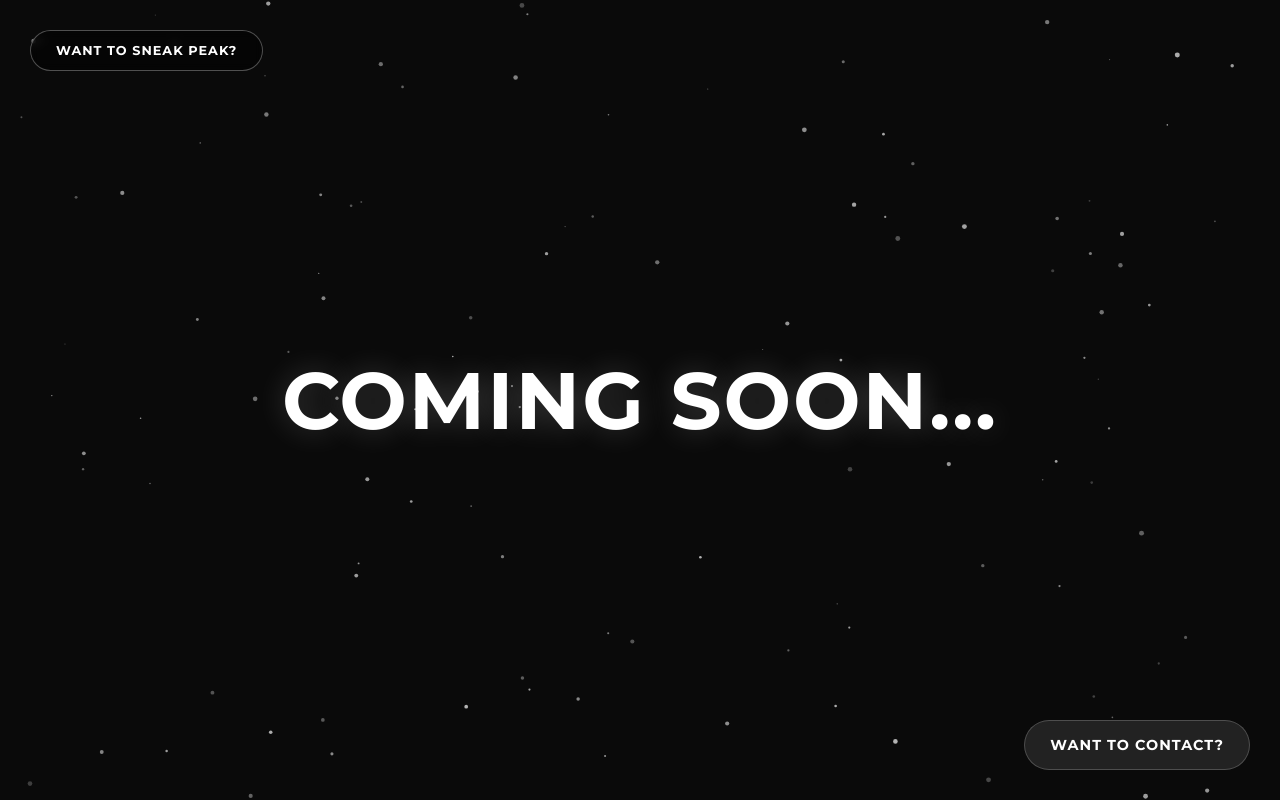
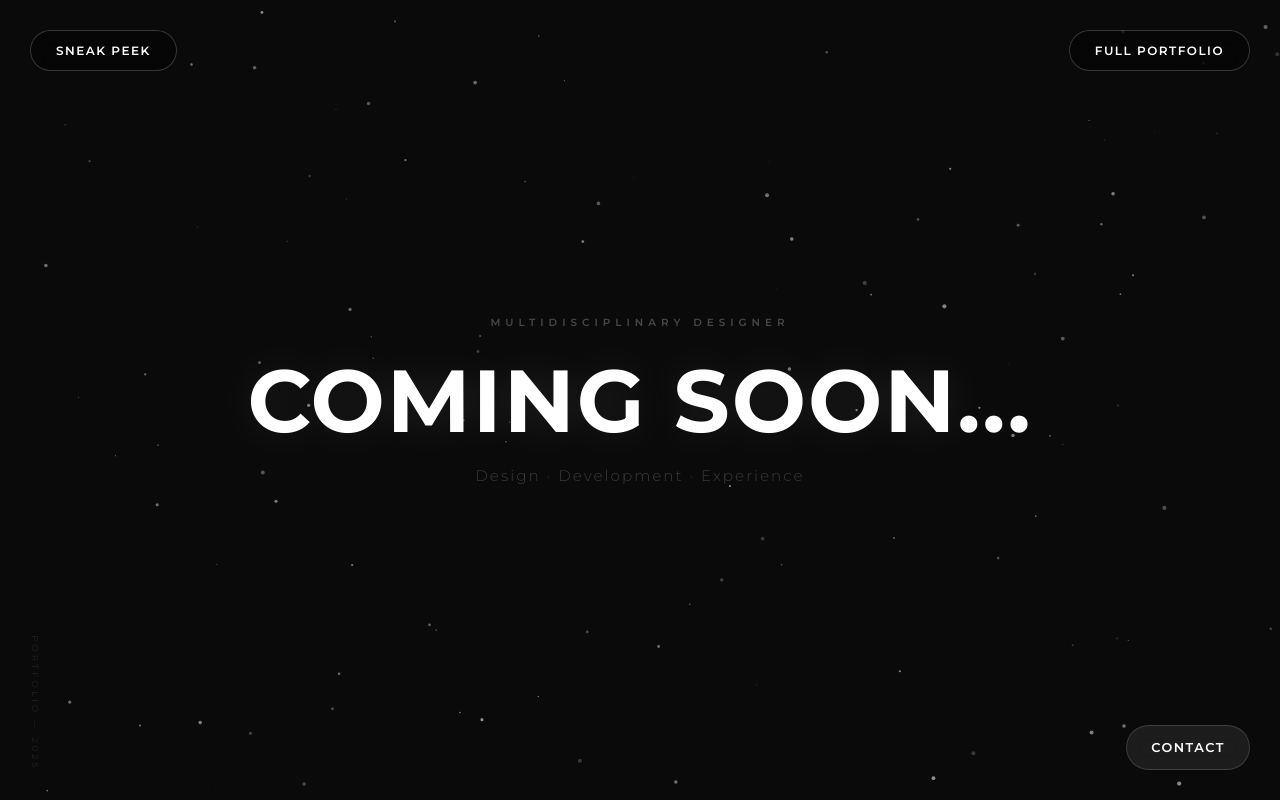
Before and after one commit to PearlNotHere/pranavkuchekar.github.io, a plain HTML site: page index.html in a window 1280 px wide. Drawn offline with Linux system fonts and the light colour scheme.

Commit message:
Update index.html

```diff
--- a/index.html
+++ b/index.html
@@ -7,12 +7,12 @@
 
     <link rel="preconnect" href="https://fonts.googleapis.com">
     <link rel="preconnect" href="https://fonts.gstatic.com" crossorigin>
-    <link href="https://fonts.googleapis.com/css2?family=Montserrat:wght@400;700&display=swap" rel="stylesheet">
+    <link href="https://fonts.googleapis.com/css2?family=Montserrat:wght@300;400;600;700&display=swap" rel="stylesheet">
 
     <style>
+        *, *::before, *::after { margin: 0; padding: 0; box-sizing: border-box; }
+
         body, html {
-            margin: 0;
-            padding: 0;
             width: 100%;
             height: 100%;
             overflow: hidden;
@@ -23,7 +23,7 @@
             align-items: center;
         }
 
-        #canvas {
+        canvas#canvas {
             position: absolute;
             top: 0;
             left: 0;
@@ -37,144 +37,193 @@
             pointer-events: none;
         }
 
+        .label {
+            font-size: 0.65rem;
+            font-weight: 600;
+            text-transform: uppercase;
+            letter-spacing: 5px;
+            color: rgba(255,255,255,0.25);
+            margin-bottom: 18px;
+            opacity: 0;
+            animation: fadeIn 1.5s ease-out 0.2s forwards;
+        }
+
         h1 {
             color: #ffffff;
-            font-size: 5rem;
+            font-size: clamp(2.5rem, 7vw, 5.5rem);
             font-weight: 700;
             letter-spacing: 2px;
             text-transform: uppercase;
             margin: 0;
             opacity: 0;
-            animation: fadeIn 2.5s ease-out forwards;
-            text-shadow: 0 0 30px rgba(255, 255, 255, 0.2);
+            animation: fadeIn 2s ease-out 0.5s forwards;
+            text-shadow: 0 0 40px rgba(255, 255, 255, 0.1);
         }
 
-        /* --- SNEAK PEAK BUTTON (TOP LEFT) --- */
-        .sneak-peak-btn {
+        .tagline {
+            font-size: clamp(0.8rem, 1.5vw, 0.95rem);
+            color: rgba(255,255,255,0.2);
+            font-weight: 300;
+            margin-top: 12px;
+            letter-spacing: 2px;
+            opacity: 0;
+            animation: fadeIn 2s ease-out 0.8s forwards;
+        }
+
+        .sneak-peek-btn {
             position: fixed;
             top: 30px;
             left: 30px;
             z-index: 100;
             text-decoration: none;
             color: white;
-            border: 1px solid rgba(255,255,255,0.3);
+            border: 1px solid rgba(255,255,255,0.2);
             padding: 12px 25px;
             border-radius: 30px;
-            font-size: 0.8rem;
-            font-weight: 700;
+            font-size: 0.75rem;
+            font-weight: 600;
             text-transform: uppercase;
-            letter-spacing: 1px;
-            transition: all 0.3s ease;
-            background: rgba(0,0,0,0.5);
-            backdrop-filter: blur(5px);
+            letter-spacing: 1.5px;
+            transition: all 0.35s cubic-bezier(0.16, 1, 0.3, 1);
+            background: rgba(0,0,0,0.4);
+            backdrop-filter: blur(10px);
+            -webkit-backdrop-filter: blur(10px);
+            opacity: 0;
+            animation: fadeIn 1.5s ease-out 1.2s forwards;
         }
 
-        .sneak-peak-btn:hover {
+        .sneak-peek-btn:hover {
             background: white;
-            color: black;
-            box-shadow: 0 0 15px rgba(255,255,255,0.5);
+            color: #0a0a0a;
+            box-shadow: 0 0 20px rgba(255,255,255,0.3);
+            transform: translateY(-2px);
         }
 
-        /* --- CONTACT BUTTON (BOTTOM RIGHT) --- */
+        .portfolio-btn {
+            position: fixed;
+            top: 30px;
+            right: 30px;
+            z-index: 100;
+            text-decoration: none;
+            color: white;
+            border: 1px solid rgba(255,255,255,0.2);
+            padding: 12px 25px;
+            border-radius: 30px;
+            font-size: 0.75rem;
+            font-weight: 600;
+            text-transform: uppercase;
+            letter-spacing: 1.5px;
+            transition: all 0.35s cubic-bezier(0.16, 1, 0.3, 1);
+            background: rgba(0,0,0,0.4);
+            backdrop-filter: blur(10px);
+            -webkit-backdrop-filter: blur(10px);
+            opacity: 0;
+            animation: fadeIn 1.5s ease-out 1.3s forwards;
+        }
+
+        .portfolio-btn:hover {
+            background: white;
+            color: #0a0a0a;
+            box-shadow: 0 0 20px rgba(255,255,255,0.3);
+            transform: translateY(-2px);
+        }
+
         .contact-trigger {
             position: fixed;
             bottom: 30px;
             right: 30px;
             z-index: 100;
-            background: rgba(255, 255, 255, 0.1);
+            background: rgba(255, 255, 255, 0.08);
             backdrop-filter: blur(10px);
-            border: 1px solid rgba(255, 255, 255, 0.2);
+            -webkit-backdrop-filter: blur(10px);
+            border: 1px solid rgba(255, 255, 255, 0.15);
             color: white;
-            padding: 15px 25px;
+            padding: 14px 24px;
             border-radius: 50px;
             cursor: pointer;
-            font-weight: 700;
-            font-size: 0.9rem;
-            transition: all 0.3s ease;
+            font-weight: 600;
+            font-size: 0.8rem;
+            transition: all 0.35s cubic-bezier(0.16, 1, 0.3, 1);
             text-transform: uppercase;
-            letter-spacing: 1px;
+            letter-spacing: 1.5px;
+            font-family: 'Montserrat', sans-serif;
+            opacity: 0;
+            animation: fadeIn 1.5s ease-out 1.4s forwards;
         }
 
         .contact-trigger:hover {
-            background: rgba(255, 255, 255, 0.2);
+            background: rgba(255, 255, 255, 0.15);
             transform: translateY(-2px);
-            box-shadow: 0 10px 20px rgba(0,0,0,0.5);
+            box-shadow: 0 10px 25px rgba(0,0,0,0.5);
         }
 
-        /* --- SNACKBAR / OVERLAY --- */
         .snackbar {
             position: fixed;
-            bottom: 90px;
+            bottom: 85px;
             right: 30px;
             z-index: 100;
-            background: rgba(20, 20, 20, 0.85);
-            backdrop-filter: blur(15px);
-            -webkit-backdrop-filter: blur(15px);
+            background: rgba(15, 15, 15, 0.92);
+            backdrop-filter: blur(20px);
+            -webkit-backdrop-filter: blur(20px);
             border: 1px solid rgba(255, 255, 255, 0.1);
-            padding: 25px;
-            border-radius: 15px;
+            padding: 28px;
+            border-radius: 16px;
             color: white;
             width: 300px;
-            box-shadow: 0 15px 35px rgba(0,0,0,0.8);
+            box-shadow: 0 20px 50px rgba(0,0,0,0.8);
             opacity: 0;
             visibility: hidden;
-            transform: translateY(20px);
-            transition: all 0.3s cubic-bezier(0.16, 1, 0.3, 1);
+            transform: translateY(15px) scale(0.97);
+            transition: all 0.35s cubic-bezier(0.16, 1, 0.3, 1);
         }
 
         .snackbar.active {
             opacity: 1;
             visibility: visible;
-            transform: translateY(0);
+            transform: translateY(0) scale(1);
         }
 
-        .snackbar h3 {
-            margin: 0 0 15px 0;
-            font-size: 1.2rem;
-            color: #fff;
-            border-bottom: 1px solid rgba(255,255,255,0.1);
-            padding-bottom: 10px;
+        .snackbar h3 { margin: 0 0 16px 0; font-size: 1.1rem; font-weight: 700; }
+
+        .snackbar-line { height: 1px; background: rgba(255,255,255,0.1); margin-bottom: 16px; }
+
+        .contact-row { display: flex; align-items: center; gap: 12px; margin: 12px 0; font-size: 0.88rem; }
+
+        .contact-row .icon {
+            width: 34px; height: 34px; border-radius: 8px;
+            background: rgba(255,255,255,0.06);
+            display: flex; align-items: center; justify-content: center;
+            font-size: 0.85rem; flex-shrink: 0;
         }
 
-        .snackbar p {
-            margin: 10px 0;
-            font-size: 0.95rem;
-            display: flex;
-            align-items: center;
-            gap: 10px;
-        }
-
-        .snackbar a {
-            color: #aaa;
-            text-decoration: none;
-            transition: color 0.2s;
-        }
-
-        .snackbar a:hover {
-            color: #fff;
-        }
+        .snackbar a { color: rgba(255,255,255,0.6); text-decoration: none; transition: color 0.2s; }
+        .snackbar a:hover { color: #fff; }
 
         .close-btn {
-            position: absolute;
-            top: 15px;
-            right: 15px;
-            cursor: pointer;
-            font-size: 1.2rem;
-            color: #666;
-            transition: color 0.2s;
+            position: absolute; top: 14px; right: 16px; cursor: pointer;
+            font-size: 1.3rem; color: rgba(255,255,255,0.25); transition: color 0.2s; line-height: 1;
         }
         .close-btn:hover { color: #fff; }
 
+        .corner-text {
+            position: fixed; bottom: 30px; left: 30px; z-index: 10;
+            font-size: 0.55rem; color: rgba(255,255,255,0.1);
+            letter-spacing: 3px; text-transform: uppercase;
+            writing-mode: vertical-lr; transform: rotate(180deg);
+            opacity: 0; animation: fadeIn 2s ease-out 1.5s forwards;
+        }
+
         @keyframes fadeIn {
-            from { opacity: 0; transform: translateY(40px); filter: blur(10px); }
+            from { opacity: 0; transform: translateY(30px); filter: blur(6px); }
             to { opacity: 1; transform: translateY(0); filter: blur(0); }
         }
 
         @media (max-width: 768px) {
-            h1 { font-size: 2.5rem; }
-            .contact-trigger { bottom: 20px; right: 20px; padding: 12px 20px; font-size: 0.8rem; }
-            .snackbar { right: 20px; bottom: 75px; width: 260px; }
-            .sneak-peak-btn { top: 20px; left: 20px; padding: 10px 20px; font-size: 0.7rem; }
+            .contact-trigger { bottom: 20px; right: 20px; padding: 11px 18px; font-size: 0.7rem; }
+            .snackbar { right: 20px; bottom: 70px; width: 260px; padding: 22px; }
+            .sneak-peek-btn { top: 20px; left: 20px; padding: 10px 18px; font-size: 0.65rem; }
+            .portfolio-btn { top: 20px; right: 20px; padding: 10px 18px; font-size: 0.65rem; }
+            .corner-text { display: none; }
         }
     </style>
 </head>
@@ -182,27 +231,38 @@
 
     <canvas id="canvas"></canvas>
 
-    <a href="portfolio.html" class="sneak-peak-btn">Want to Sneak Peak?</a>
+    <a href="portfolio.html" class="sneak-peek-btn">Sneak Peek</a>
+    <a href="gallery.html" class="portfolio-btn">Full Portfolio</a>
 
     <div class="content">
+        <div class="label">Multidisciplinary Designer</div>
         <h1>Coming Soon...</h1>
+        <div class="tagline">Design &middot; Development &middot; Experience</div>
     </div>
 
-    <div class="contact-trigger" onclick="toggleContact()">
-        Want to contact?
-    </div>
+    <div class="contact-trigger" onclick="toggleContact()">Contact</div>
 
     <div class="snackbar" id="contactCard">
         <span class="close-btn" onclick="toggleContact()">&times;</span>
         <h3>Pranav Kuchekar</h3>
-        <p>📞 <a href="tel:8308812191">8308812191</a></p>
-        <p>✉️ <a href="mailto:pranavkuchekar2105@gmail.com">pranavkuchekar2105@gmail.com</a></p>
+        <div class="snackbar-line"></div>
+        <div class="contact-row">
+            <div class="icon">📞</div>
+            <a href="tel:8308812191">8308812191</a>
+        </div>
+        <div class="contact-row">
+            <div class="icon">✉️</div>
+            <a href="mailto:pranavkuchekar2105@gmail.com">pranavkuchekar2105@gmail.com</a>
+        </div>
     </div>
+
+    <div class="corner-text">Portfolio — 2025</div>
 
     <script>
         const canvas = document.getElementById('canvas');
         const ctx = canvas.getContext('2d');
         let particles = [];
+        let mouse = { x: null, y: null, radius: 120 };
 
         function init() {
             canvas.width = window.innerWidth;
@@ -213,21 +273,34 @@
             constructor() {
                 this.x = Math.random() * canvas.width;
                 this.y = Math.random() * canvas.height;
-                this.size = Math.random() * 2 + 0.5;
-                this.speedX = Math.random() * 1 - 0.5;
-                this.speedY = Math.random() * 1 - 0.5;
-                this.opacity = Math.random() * 0.5 + 0.2;
+                this.size = Math.random() * 1.8 + 0.3;
+                this.bx = (Math.random() - 0.5) * 0.4;
+                this.by = (Math.random() - 0.5) * 0.4;
+                this.sx = this.bx;
+                this.sy = this.by;
+                this.opacity = Math.random() * 0.4 + 0.15;
             }
             update() {
-                this.x += this.speedX;
-                this.y += this.speedY;
+                if (mouse.x !== null) {
+                    const dx = this.x - mouse.x, dy = this.y - mouse.y;
+                    const dist = Math.sqrt(dx * dx + dy * dy);
+                    if (dist < mouse.radius) {
+                        const force = (mouse.radius - dist) / mouse.radius;
+                        this.sx = this.bx + (dx / dist) * force * 1.5;
+                        this.sy = this.by + (dy / dist) * force * 1.5;
+                    } else {
+                        this.sx += (this.bx - this.sx) * 0.04;
+                        this.sy += (this.by - this.sy) * 0.04;
+                    }
+                }
+                this.x += this.sx; this.y += this.sy;
                 if (this.x > canvas.width) this.x = 0;
                 if (this.x < 0) this.x = canvas.width;
                 if (this.y > canvas.height) this.y = 0;
                 if (this.y < 0) this.y = canvas.height;
             }
             draw() {
-                ctx.fillStyle = `rgba(255, 255, 255, ${this.opacity})`;
+                ctx.fillStyle = `rgba(255,255,255,${this.opacity})`;
                 ctx.beginPath();
                 ctx.arc(this.x, this.y, this.size, 0, Math.PI * 2);
                 ctx.fill();
@@ -235,35 +308,53 @@
         }
 
         function createParticles() {
-            const particleCount = (canvas.width * canvas.height) / 9000;
-            for (let i = 0; i < particleCount; i++) {
-                particles.push(new Particle());
+            particles = [];
+            const n = Math.min((canvas.width * canvas.height) / 9000, 200);
+            for (let i = 0; i < n; i++) particles.push(new Particle());
+        }
+
+        function drawLines() {
+            for (let i = 0; i < particles.length; i++) {
+                for (let j = i + 1; j < particles.length; j++) {
+                    const dx = particles[i].x - particles[j].x;
+                    const dy = particles[i].y - particles[j].y;
+                    const d = dx*dx + dy*dy;
+                    if (d < 9000) {
+                        ctx.strokeStyle = `rgba(255,255,255,${0.035 * (1 - Math.sqrt(d) / 95)})`;
+                        ctx.lineWidth = 0.5;
+                        ctx.beginPath();
+                        ctx.moveTo(particles[i].x, particles[i].y);
+                        ctx.lineTo(particles[j].x, particles[j].y);
+                        ctx.stroke();
+                    }
+                }
             }
         }
 
         function animate() {
             ctx.clearRect(0, 0, canvas.width, canvas.height);
-            for (let i = 0; i < particles.length; i++) {
-                particles[i].update();
-                particles[i].draw();
-            }
+            for (const p of particles) { p.update(); p.draw(); }
+            drawLines();
             requestAnimationFrame(animate);
         }
 
-        window.addEventListener('resize', () => {
-            init();
-            particles = [];
-            createParticles();
-        });
+        window.addEventListener('mousemove', e => { mouse.x = e.clientX; mouse.y = e.clientY; });
+        window.addEventListener('mouseleave', () => { mouse.x = null; mouse.y = null; });
+        window.addEventListener('resize', () => { init(); createParticles(); });
 
-        init();
-        createParticles();
-        animate();
+        init(); createParticles(); animate();
 
         function toggleContact() {
+            document.getElementById('contactCard').classList.toggle('active');
+        }
+
+        document.addEventListener('click', e => {
             const card = document.getElementById('contactCard');
-            card.classList.toggle('active');
-        }
+            const trigger = document.querySelector('.contact-trigger');
+            if (!card.contains(e.target) && !trigger.contains(e.target) && card.classList.contains('active')) {
+                card.classList.remove('active');
+            }
+        });
     </script>
 </body>
 </html>
```
